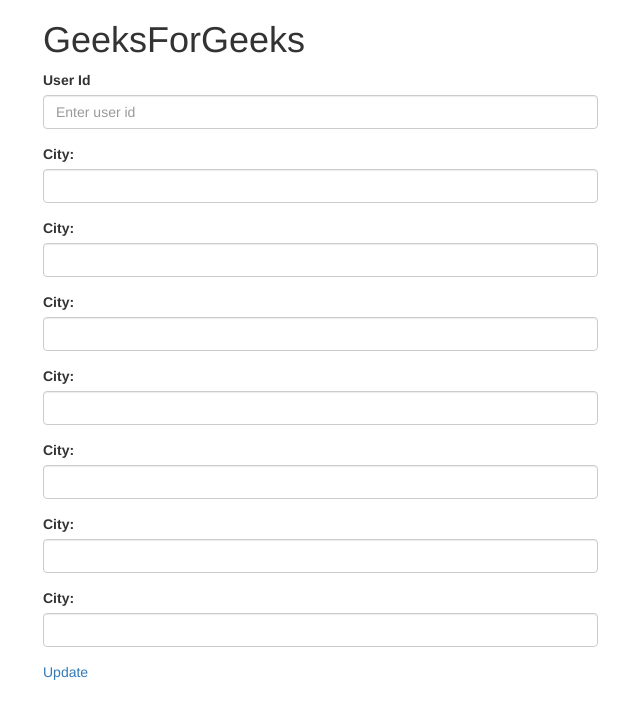
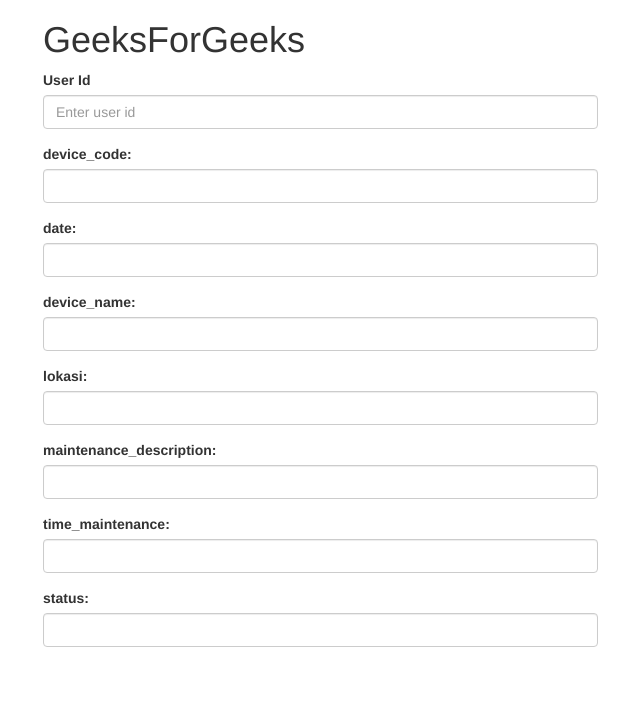
Before and after one commit to kenmo08/indonetsource, a PHP site: page /cek_informasi.php in a window 1280 px wide. Shown: the top 719 px of the page, without its empty margins (27-667 px from the left). Run offline with PHP 8.4, Linux system fonts and the light colour scheme; data that the repository does not hold is empty; some libraries are stand-ins or nearby versions.

Commit message:
second commit

```diff
--- a/cek_informasi.php
+++ b/cek_informasi.php
@@ -19,7 +19,7 @@
 </head>
 
 <body>
-<form action="index.php?page=informasi" method="post">
+
 	<div class="container">
 		<h1>GeeksForGeeks</h1>
 		<div class="row">
@@ -36,7 +36,7 @@
 		<div class="row">
 			<div class="col-lg-6">
 				<div class="form-group">
-					<label>City:</label>
+					<label>device_code:</label>
 					<input type="text" name="device_code"
 						id="device_code" class="form-control"
 						placeholder=''
@@ -47,7 +47,7 @@
 		<div class="row">
 			<div class="col-lg-6">
 				<div class="form-group">
-					<label>City:</label>
+					<label>date:</label>
 					<input type="text" name="date"
 						id="date" class="form-control"
 						placeholder=''
@@ -58,7 +58,7 @@
 		<div class="row">
 			<div class="col-lg-6">
 				<div class="form-group">
-					<label>City:</label>
+					<label>device_name:</label>
 					<input type="text" name="device_name"
 						id="device_name" class="form-control"
 						placeholder=''
@@ -69,7 +69,7 @@
 		<div class="row">
 			<div class="col-lg-6">
 				<div class="form-group">
-					<label>City:</label>
+					<label>lokasi:</label>
 					<input type="text" name="lokasi"
 						id="lokasi" class="form-control"
 						placeholder=''
@@ -80,7 +80,7 @@
 		<div class="row">
 			<div class="col-lg-6">
 				<div class="form-group">
-					<label>City:</label>
+					<label>maintenance_description:</label>
 					<input type="text" name="maintenance_description"
 						id="maintenance_description" class="form-control"
 						placeholder=''
@@ -91,7 +91,7 @@
 		<div class="row">
 			<div class="col-lg-6">
 				<div class="form-group">
-					<label>City:</label>
+					<label>time_maintenance:</label>
 					<input type="text" name="time_maintenance"
 						id="time_maintenance" class="form-control"
 						placeholder=''
@@ -102,7 +102,7 @@
 		<div class="row">
 			<div class="col-lg-6">
 				<div class="form-group">
-					<label>City:</label>
+					<label>status:</label>
 					<input type="text" name="status"
 						id="status" class="form-control"
 						placeholder=''
@@ -110,8 +110,7 @@
 				</div>
 			</div>
 		</div>
-		<a class="" href="update.php?id_device=<?php echo $data['id_device']; ?>">Update</a>
-</form>
+
 	</div>
 	<script>
 
```
